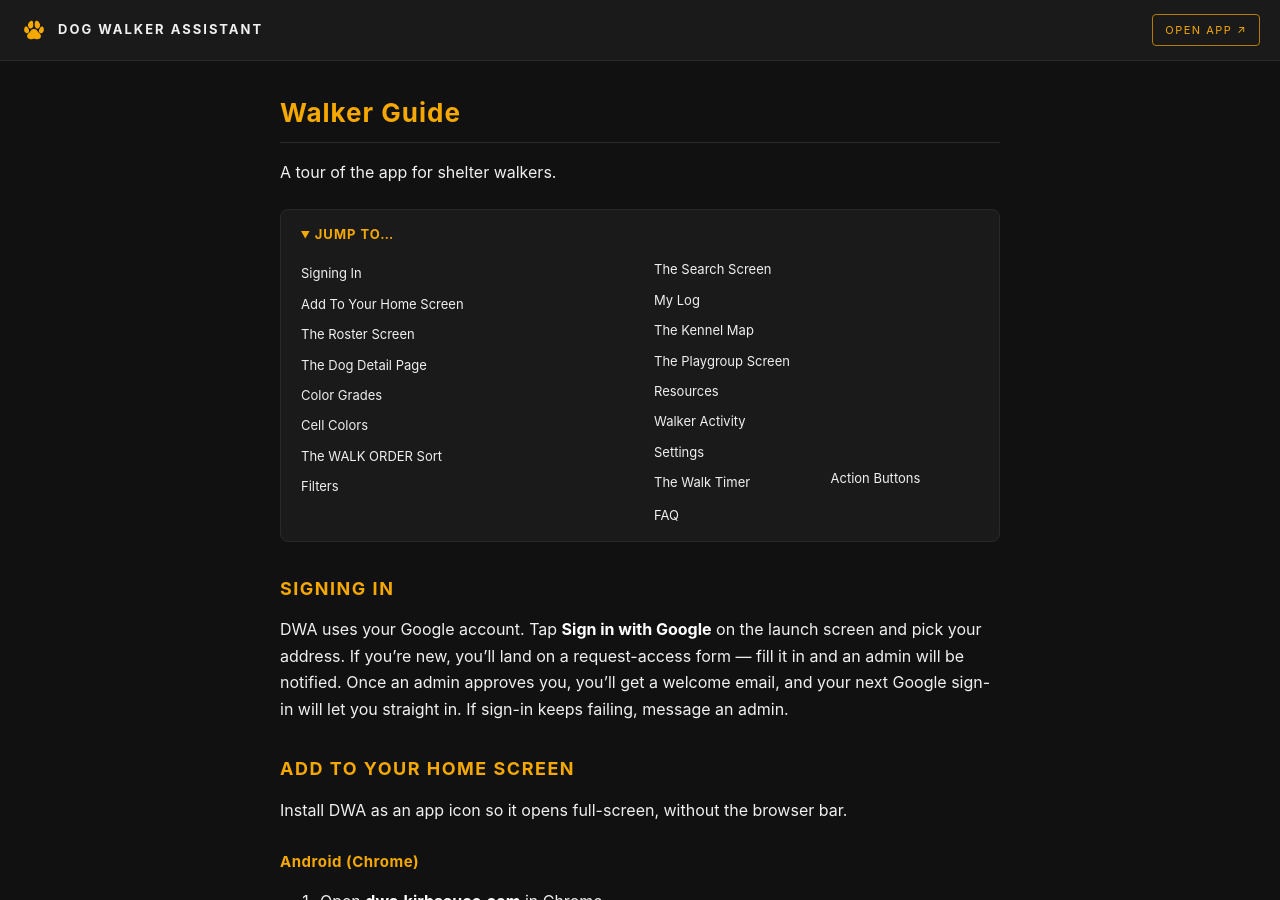
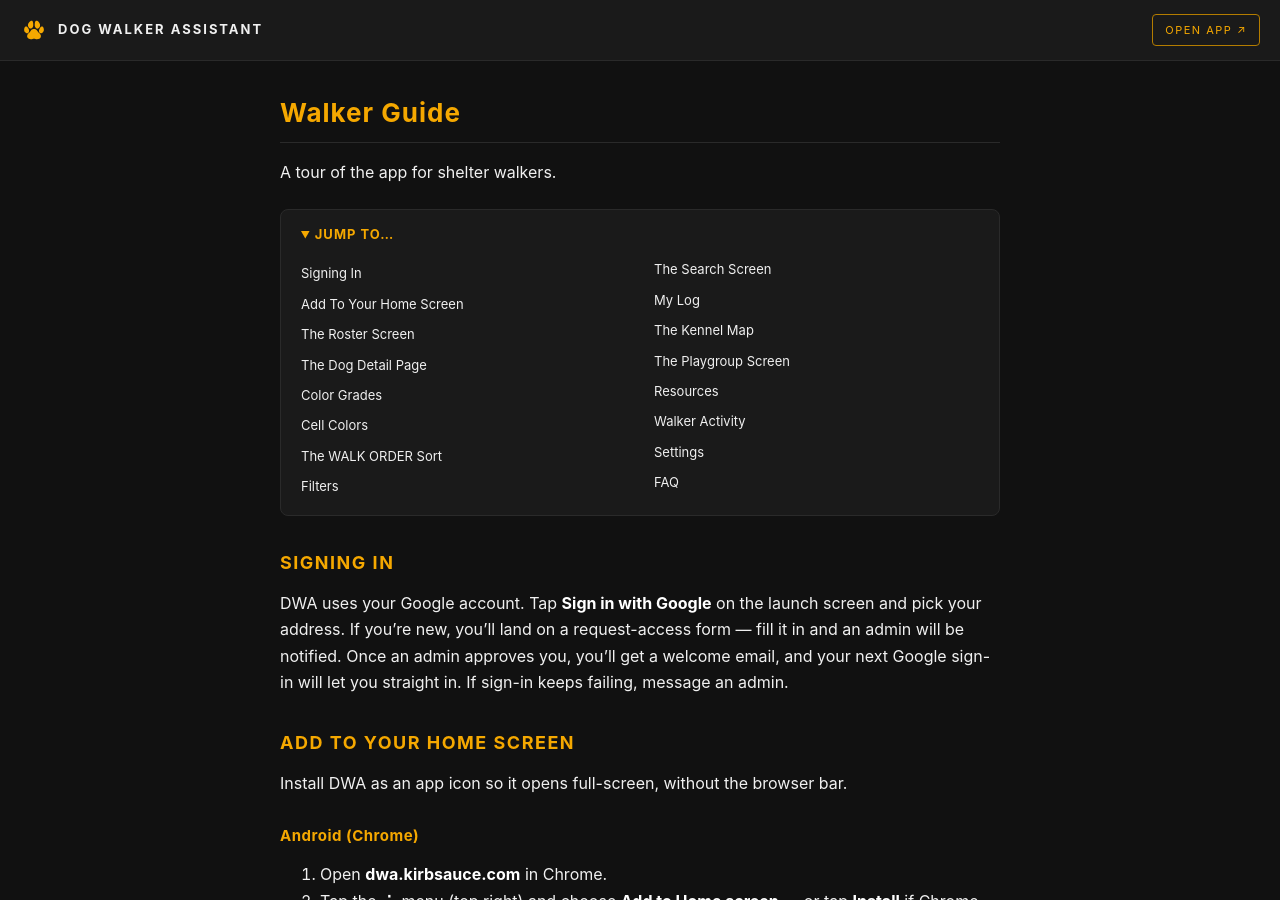
Before and after one commit to kirbsauce/dog-walker-assistant-docs, a Jekyll site: the page built from WALKER.md, in a window 1280 px wide and 900 px high. Built offline with Jekyll 4.4.1, drawn with Linux system fonts in a browser that asks for light colours.

Commit message:
Drop the two APPEARANCE walkthroughs from the Jump to list
They stay as subsections under Settings, reachable from the APPEARANCE bullet
that names them. Every other h3 in the guide (Logging a walk, Notes, Tools,
Managing playgroup reservations) is already absent from the list, so listing
these two was the odd one out.

Co-Authored-By: Claude Opus 5 <noreply@anthropic.com>

```diff
--- a/WALKER.md
+++ b/WALKER.md
@@ -25,8 +25,6 @@ A tour of the app for shelter walkers.
 - [Resources](#resources)
 - [Walker Activity](#walker-activity)
 - [Settings](#settings)
-  - [The Walk Timer](#the-walk-timer)
-  - [Action Buttons](#action-buttons)
 - [FAQ](#faq)
 
 </details>
```
